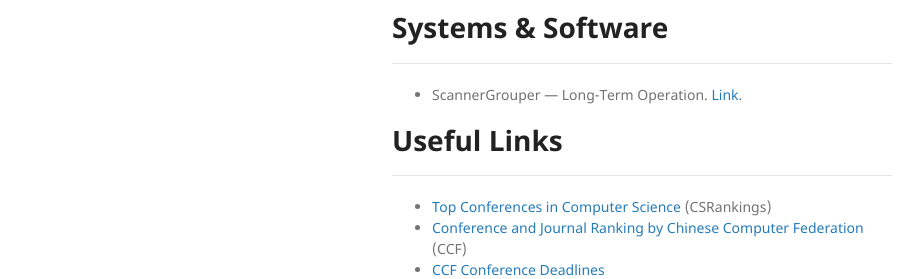
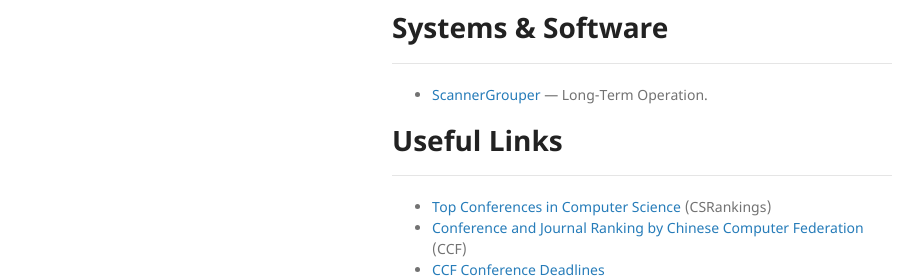
Before and after one commit to TsinghuaDong/tsinghuadong.github.io, a Jekyll site: the page built from index.md, in a window 1280 px wide and 900 px high, scrolled down 4382 px. Shown: the part 508-787 px from the top of the window, without its empty margins (178-1097 px from the left). Built offline with Jekyll 4.4.1, drawn with Linux system fonts in a browser that asks for light colours; our own code applies the rules of GitHub Pages for plain Markdown files.

Commit message:
Update link

```diff
--- a/index.md
+++ b/index.md
@@ -143,7 +143,7 @@ My research interests include network measurement, network security, network ope
 
 * * *
 
-- ScannerGrouper — Long-Term Operation. [Link](https://tsinghuadong.github.io/scannergrouper-long-term-operation/).
+- [ScannerGrouper](https://tsinghuadong.github.io/scannergrouper-long-term-operation/) — Long-Term Operation.
 
 <!-- # Teaching
 
```
